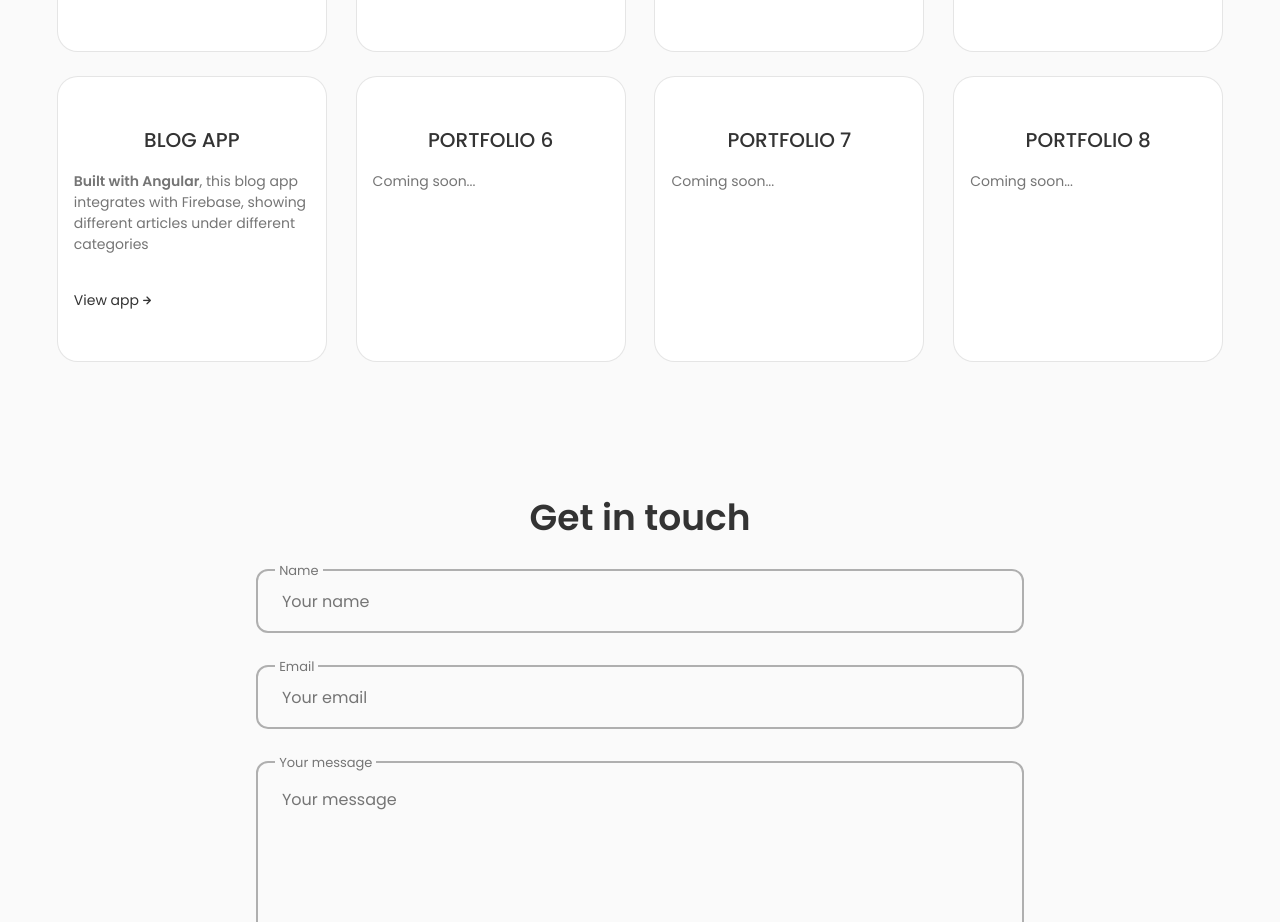
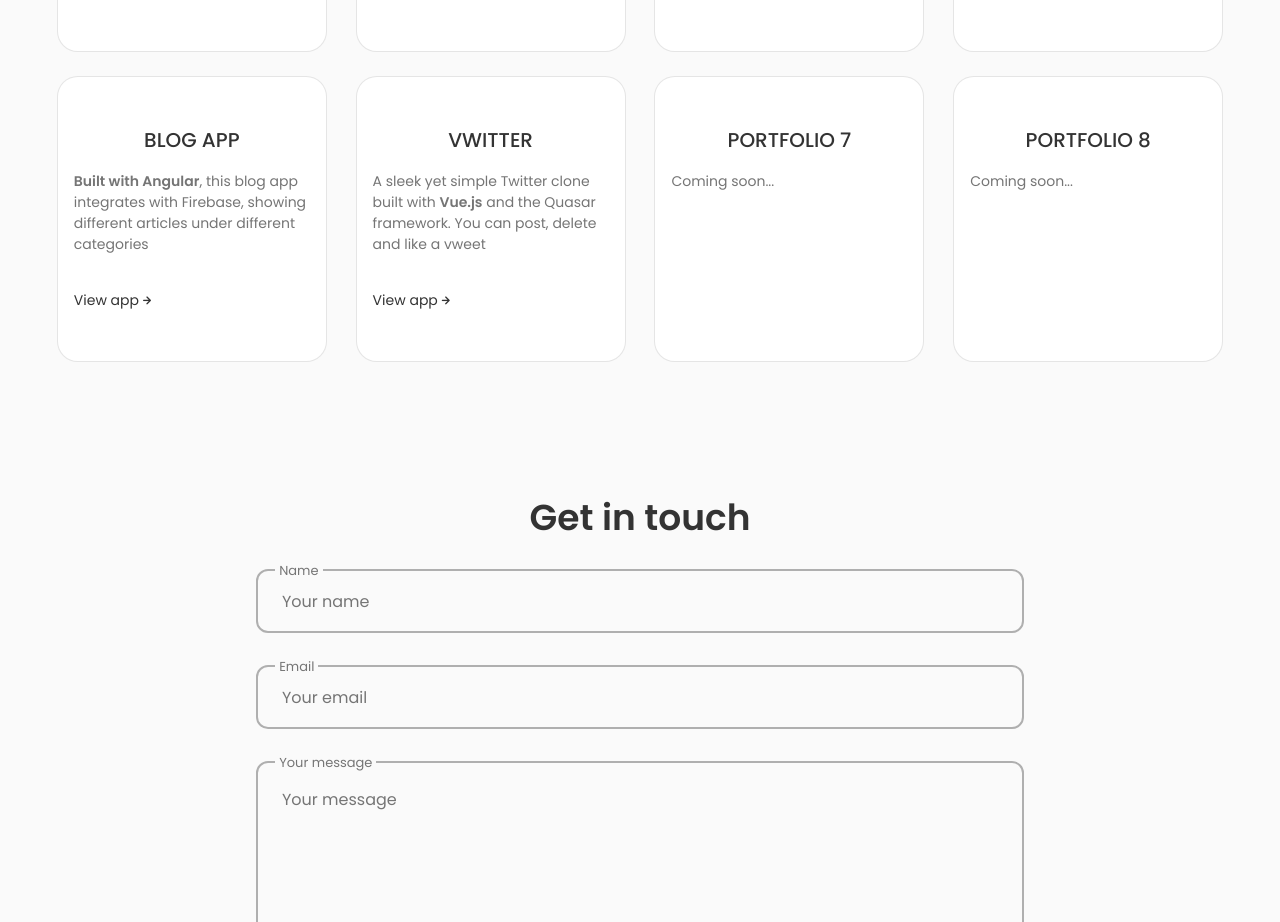
Before and after one commit to Fred-Michael/portfolio-app, a React (Create React App) app: page / in a window 1280 px wide. Shown: the part 1560-2482 px from the top of the page. Built offline with nearby package versions, Linux system fonts and the light colour scheme.

Commit message:
vue project

```diff
--- a/src/components/portfolio/Portfolio.jsx
+++ b/src/components/portfolio/Portfolio.jsx
@@ -43,8 +43,10 @@ const Portfolio = () => {
                 </div>
 
                 <div className="services_content">
-                    <h3 className="services_title">PORTFOLIO 6</h3>
-                    <p className="services_modal-description">Coming soon...</p>
+                    <h3 className="services_title">VWITTER</h3>
+                    <p className="services_modal-description">A sleek yet simple Twitter clone built with <b>Vue.js</b> and the Quasar framework. You can post, delete and like a vweet</p>
+
+                    <a href='https://yellow-desert-0d9b90d0f.5.azurestaticapps.net' target='_blank' rel='noopener noreferrer' className='services_button'>View app <i className='uil uil-arrow-right services_button-icon'></i></a>
                 </div>
 
                 <div className="services_content">
```
